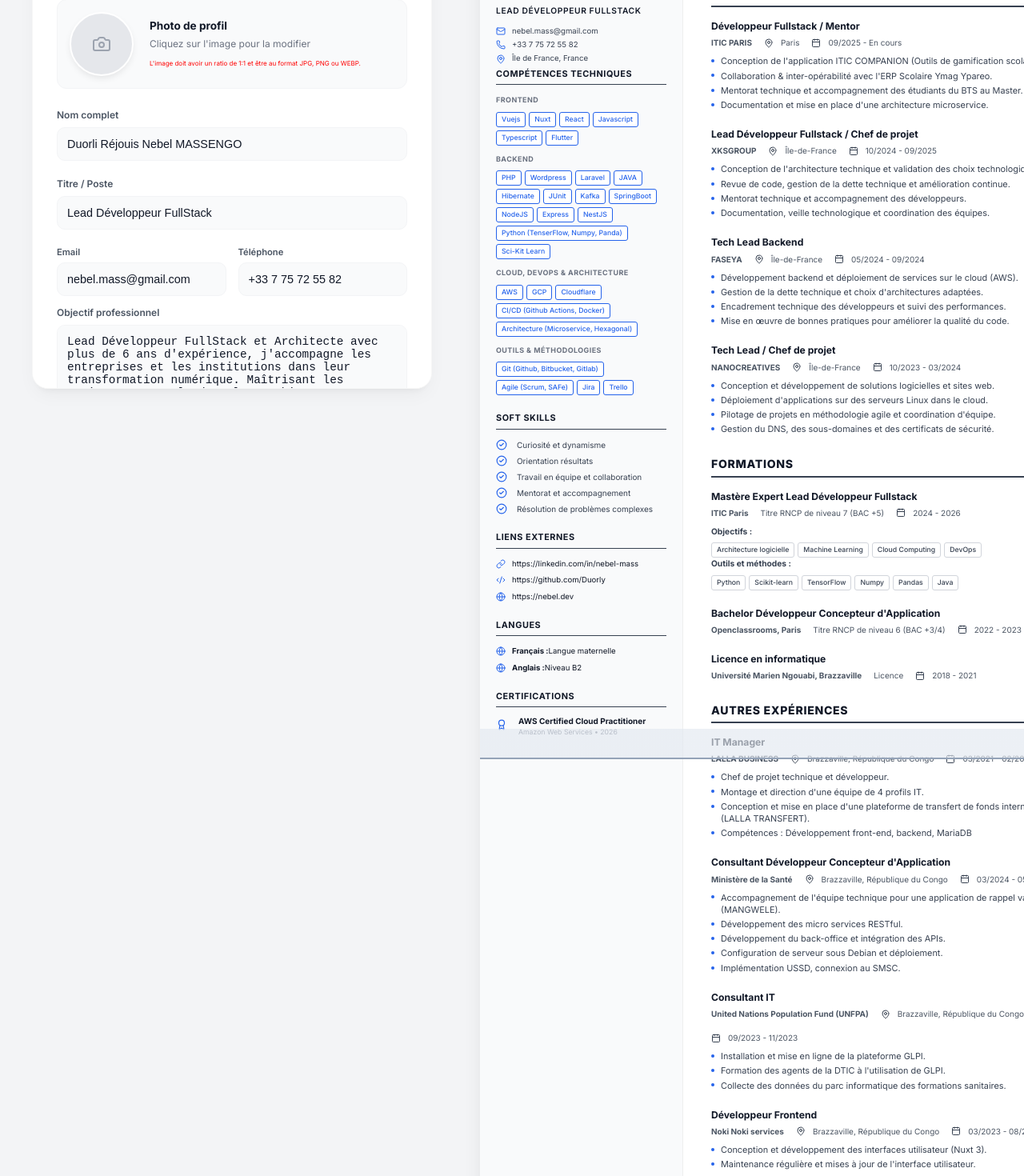
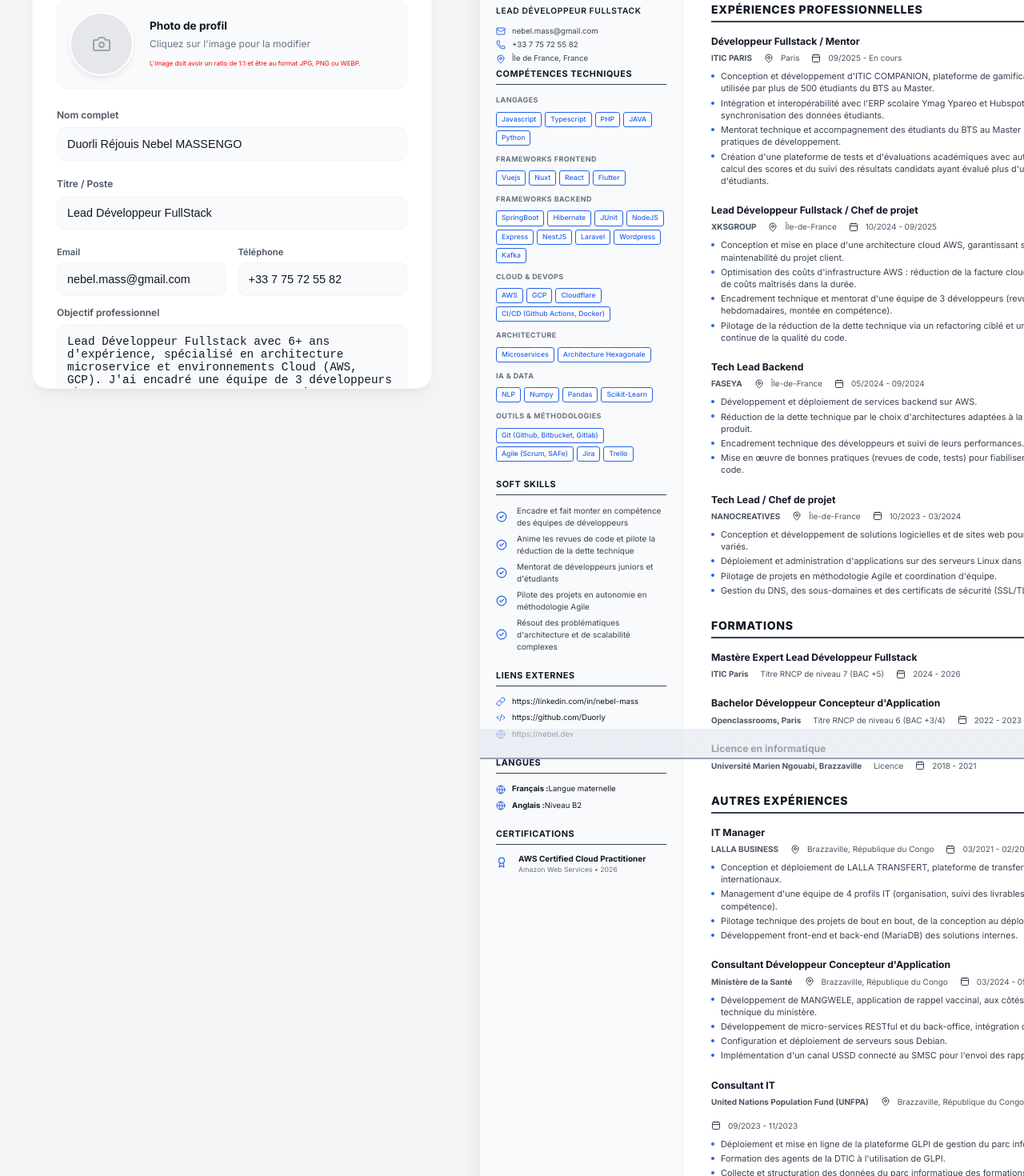
Before and after one commit to Duorly/CV_BUILDER, a React (Vite) app: page / in a window 1280 px wide. Shown: the part 300-1770 px from the top of the page at 80% size. Built offline with nearby package versions, Linux system fonts and the light colour scheme.

Commit message:
refactor: update resume content and optimize ATS configuration for improved professional profile clarity

```diff
--- a/src/components/ATSOptimizer.jsx
+++ b/src/components/ATSOptimizer.jsx
@@ -33,7 +33,8 @@ const PROVIDERS = {
   },
 };
 
-async function callAnthropic(apiKey, data, jobOffer) {
+async function callAnthropic(apiKey, data, jobOffer, retryCount = 0) {
+  try {
     const response = await fetch('https://api.anthropic.com/v1/messages', {
       method: 'POST',
       headers: {
@@ -43,7 +44,7 @@ async function callAnthropic(apiKey, data, jobOffer) {
         'anthropic-dangerous-direct-browser-access': 'true',
       },
       body: JSON.stringify({
-      model: 'claude-sonnet-4-6',
+        model: 'claude-3-5-sonnet-latest',
         max_tokens: 8096,
         system: SYSTEM_PROMPT,
         messages: [
@@ -56,8 +57,14 @@ async function callAnthropic(apiKey, data, jobOffer) {
     });
 
     if (!response.ok) {
+      if (response.status === 429 && retryCount < 3) {
+        const delay = Math.pow(2, retryCount + 1) * 1000 + Math.random() * 1000;
+        console.warn(`Anthropic 429 hit. Retrying in ${delay}ms...`);
+        await new Promise(resolve => setTimeout(resolve, delay));
+        return callAnthropic(apiKey, data, jobOffer, retryCount + 1);
+      }
       if (response.status === 429) {
-      throw new Error("Quota API dépassé. Veuillez patienter quelques instants ou vérifier le solde/les limites de votre clé Anthropic.");
+        throw new Error("Quota API Anthropic dépassé. Veuillez patienter quelques instants.");
       }
       const errorData = await response.json().catch(() => ({}));
       throw new Error(errorData.error?.message || `Erreur API Anthropic: ${response.status}`);
@@ -65,11 +72,15 @@ async function callAnthropic(apiKey, data, jobOffer) {
 
     const result = await response.json();
     return result.content[0]?.text || '';
+  } catch (err) {
+    throw err;
+  }
 }
 
-async function callGemini(apiKey, data, jobOffer) {
-  const url = `https://generativelanguage.googleapis.com/v1beta/models/gemini-flash-latest:generateContent?key=${apiKey}`;
+async function callGemini(apiKey, data, jobOffer, retryCount = 0) {
+  const url = `https://generativelanguage.googleapis.com/v1beta/models/gemini-3-flash:generateContent?key=${apiKey}`;
 
+  try {
     const response = await fetch(url, {
       method: 'POST',
       headers: { 'Content-Type': 'application/json' },
@@ -94,17 +105,25 @@ async function callGemini(apiKey, data, jobOffer) {
     });
 
     if (!response.ok) {
+      if (response.status === 429 && retryCount < 3) {
+        const delay = Math.pow(2, retryCount + 1) * 1000 + Math.random() * 1000;
+        console.warn(`Gemini 429 hit. Retrying in ${delay}ms...`);
+        await new Promise(resolve => setTimeout(resolve, delay));
+        return callGemini(apiKey, data, jobOffer, retryCount + 1);
+      }
       if (response.status === 429) {
-      throw new Error("Quota API dépassé (Trop de requêtes). Veuillez patienter quelques instants ou vérifier les limites/facturation de votre clé Google.");
+        throw new Error("Quota API Gemini dépassé (Trop de requêtes). Veuillez patienter quelques instants.");
       }
       const errorData = await response.json().catch(() => ({}));
-    const msg =
-      errorData.error?.message || `Erreur API Gemini: ${response.status}`;
+      const msg = errorData.error?.message || `Erreur API Gemini: ${response.status}`;
       throw new Error(msg);
     }
 
     const result = await response.json();
     return result.candidates?.[0]?.content?.parts?.[0]?.text || '';
+  } catch (err) {
+    throw err;
+  }
 }
 
 function extractJson(raw) {
--- a/src/data/resumeData.json
+++ b/src/data/resumeData.json
@@ -6,46 +6,65 @@
     "phone": "+33 7 75 72 55 82",
     "location": "Île de France, France",
     "photo": "",
-    "objective": "Lead Développeur FullStack et Architecte avec plus de 6 ans d'expérience, j'accompagne les entreprises et les institutions dans leur transformation numérique. Maîtrisant les environnements Cloud et les architectures complexes, je pilote le développement de solutions web de bout en bout, tout en assurant le mentorat technique des équipes. Orienté résultats, j'allie excellence technique et impact métier pour garantir la réussite de vos projets stratégiques."
+    "objective": "Lead Développeur Fullstack avec 6+ ans d'expérience, spécialisé en architecture microservice et environnements Cloud (AWS, GCP). J'ai encadré une équipe de 3 développeurs chez XKSGROUP et conçu ITIC Companion, une plateforme de gamification scolaire utilisée par plus de 500 étudiants du BTS au Master. Je conjugue expertise technique full-stack (React, Vue, Spring Boot, NestJS) et leadership d'équipe pour livrer des solutions robustes, scalables et alignées sur les enjeux métier."
   },
   "mainSkills": [
     {
-      "category": "Frontend",
+      "category": "Langages",
+      "skills": [
+        "Javascript",
+        "Typescript",
+        "PHP",
+        "JAVA",
+        "Python"
+      ]
+    },
+    {
+      "category": "Frameworks Frontend",
       "skills": [
         "Vuejs",
         "Nuxt",
         "React",
-        "Javascript",
-        "Typescript",
         "Flutter"
       ]
     },
     {
-      "category": "Backend",
+      "category": "Frameworks Backend",
       "skills": [
-        "PHP",
-        "Wordpress",
-        "Laravel",
-        "JAVA",
+        "SpringBoot",
         "Hibernate",
         "JUnit",
-        "Kafka",
-        "SpringBoot",
         "NodeJS",
         "Express",
         "NestJS",
-        "Python (TenserFlow, Numpy, Panda)",
-        "Sci-Kit Learn"
+        "Laravel",
+        "Wordpress",
+        "Kafka"
       ]
     },
     {
-      "category": "Cloud, DevOps & Architecture",
+      "category": "Cloud & DevOps",
       "skills": [
         "AWS",
         "GCP",
         "Cloudflare",
-        "CI/CD (Github Actions, Docker)",
-        "Architecture (Microservice, Hexagonal)"
+        "CI/CD (Github Actions, Docker)"
+      ]
+    },
+    {
+      "category": "Architecture",
+      "skills": [
+        "Microservices",
+        "Architecture Hexagonale"
+      ]
+    },
+    {
+      "category": "IA & Data",
+      "skills": [
+        "NLP",
+        "Numpy",
+        "Pandas",
+        "Scikit-Learn"
       ]
     },
     {
@@ -59,11 +78,11 @@
     }
   ],
   "softSkills": [
-    "Curiosité et dynamisme",
-    "Orientation résultats",
-    "Travail en équipe et collaboration",
-    "Mentorat et accompagnement",
-    "Résolution de problèmes complexes"
+    "Encadre et fait monter en compétence des équipes de développeurs",
+    "Anime les revues de code et pilote la réduction de la dette technique",
+    "Mentorat de développeurs juniors et d'étudiants",
+    "Pilote des projets en autonomie en méthodologie Agile",
+    "Résout des problématiques d'architecture et de scalabilité complexes"
   ],
   "socialLinks": [
     {
@@ -102,10 +121,10 @@
       "location": "Paris",
       "period": "09/2025 - En cours",
       "details": [
-        "Conception de l'application ITIC COMPANION (Outils de gamification scolaire).",
-        "Collaboration & inter-opérabilité avec l'ERP Scolaire Ymag Ypareo.",
-        "Mentorat technique et accompagnement des étudiants du BTS au Master.",
-        "Documentation et mise en place d'une architecture microservice."
+        "Conception et développement d'ITIC COMPANION, plateforme de gamification scolaire utilisée par plus de 500 étudiants du BTS au Master.",
+        "Intégration et interopérabilité avec l'ERP scolaire Ymag Ypareo et Hubspot pour la synchronisation des données étudiants.",
+        "Mentorat technique et accompagnement des étudiants du BTS au Master sur les bonnes pratiques de développement.",
+        "Création d'une plateforme de tests et d'évaluations académiques avec automatisation du calcul des scores et du suivi des résultats candidats ayant évalué plus d'un millier d'étudiants."
       ]
     },
     {
@@ -114,10 +133,10 @@
       "location": "Île-de-France",
       "period": "10/2024 - 09/2025",
       "details": [
-        "Conception de l'architecture technique et validation des choix technologiques.",
-        "Revue de code, gestion de la dette technique et amélioration continue.",
-        "Mentorat technique et accompagnement des développeurs.",
-        "Documentation, veille technologique et coordination des équipes."
+        "Conception et mise en place d'une architecture cloud AWS, garantissant scalabilité et maintenabilité du projet client.",
+        "Optimisation des coûts d'infrastructure AWS : réduction de la facture cloud et maintien de coûts maîtrisés dans la durée.",
+        "Encadrement technique et mentorat d'une équipe de 3 développeurs (revues de code hebdomadaires, montée en compétence).",
+        "Pilotage de la réduction de la dette technique via un refactoring ciblé et une amélioration continue de la qualité du code."
       ]
     },
     {
@@ -126,10 +145,10 @@
       "location": "Île-de-France",
       "period": "05/2024 - 09/2024",
       "details": [
-        "Développement backend et déploiement de services sur le cloud (AWS).",
-        "Gestion de la dette technique et choix d'architectures adaptées.",
-        "Encadrement technique des développeurs et suivi des performances.",
-        "Mise en œuvre de bonnes pratiques pour améliorer la qualité du code."
+        "Développement et déploiement de services backend sur AWS.",
+        "Réduction de la dette technique par le choix d'architectures adaptées à la croissance du produit.",
+        "Encadrement technique des développeurs et suivi de leurs performances.",
+        "Mise en œuvre de bonnes pratiques (revues de code, tests) pour fiabiliser la qualité du code."
       ]
     },
     {
@@ -138,10 +157,10 @@
       "location": "Île-de-France",
       "period": "10/2023 - 03/2024",
       "details": [
-        "Conception et développement de solutions logicielles et sites web.",
-        "Déploiement d'applications sur des serveurs Linux dans le cloud.",
-        "Pilotage de projets en méthodologie agile et coordination d'équipe.",
-        "Gestion du DNS, des sous-domaines et des certificats de sécurité."
+        "Conception et développement de solutions logicielles et de sites web pour des clients variés.",
+        "Déploiement et administration d'applications sur des serveurs Linux dans le cloud.",
+        "Pilotage de projets en méthodologie Agile et coordination d'équipe.",
+        "Gestion du DNS, des sous-domaines et des certificats de sécurité (SSL/TLS)."
       ]
     }
   ],
@@ -150,22 +169,7 @@
       "title": "Mastère Expert Lead Développeur Fullstack",
       "school": "ITIC Paris",
       "degree": "Titre RNCP de niveau 7 (BAC +5)",
-      "period": "2024 - 2026",
-      "objectives": [
-        "Architecture logicielle",
-        "Machine Learning",
-        "Cloud Computing",
-        "DevOps"
-      ],
-      "tools": [
-        "Python",
-        "Scikit-learn",
-        "TensorFlow",
-        "Numpy",
-        "Pandas",
-        "Java"
-      ],
-      "details": []
+      "period": "2024 - 2026"
     },
     {
       "title": "Bachelor Développeur Concepteur d'Application",
@@ -196,10 +200,10 @@
       "location": "Brazzaville, République du Congo",
       "period": "03/2021 - 02/2023",
       "details": [
-        "Chef de projet technique et développeur.",
-        "Montage et direction d'une équipe de 4 profils IT.",
-        "Conception et mise en place d'une plateforme de transfert de fonds internationaux (LALLA TRANSFERT).",
-        "Compétences : Développement front-end, backend, MariaDB"
+        "Conception et déploiement de LALLA TRANSFERT, plateforme de transfert de fonds internationaux.",
+        "Management d'une équipe de 4 profils IT (organisation, suivi des livrables, montée en compétence).",
+        "Pilotage technique des projets de bout en bout, de la conception au déploiement.",
+        "Développement front-end et back-end (MariaDB) des solutions internes."
       ]
     },
     {
@@ -208,11 +212,10 @@
       "location": "Brazzaville, République du Congo",
       "period": "03/2024 - 05/2024",
       "details": [
-        "Accompagnement de l'équipe technique pour une application de rappel vaccinal (MANGWELE).",
-        "Développement des micro services RESTful.",
-        "Développement du back-office et intégration des APIs.",
-        "Configuration de serveur sous Debian et déploiement.",
-        "Implémentation USSD, connexion au SMSC."
+        "Développement de MANGWELE, application de rappel vaccinal, aux côtés de l'équipe technique du ministère.",
+        "Développement de micro-services RESTful et du back-office, intégration des APIs.",
+        "Configuration et déploiement de serveurs sous Debian.",
+        "Implémentation d'un canal USSD connecté au SMSC pour l'envoi des rappels."
       ]
     },
     {
@@ -221,9 +224,9 @@
       "location": "Brazzaville, République du Congo",
       "period": "09/2023 - 11/2023",
       "details": [
-        "Installation et mise en ligne de la plateforme GLPI.",
+        "Déploiement et mise en ligne de la plateforme GLPI de gestion du parc informatique.",
         "Formation des agents de la DTIC à l'utilisation de GLPI.",
-        "Collecte des données du parc informatique des formations sanitaires."
+        "Collecte et structuration des données du parc informatique des formations sanitaires."
       ]
     },
     {
@@ -232,8 +235,8 @@
       "location": "Brazzaville, République du Congo",
       "period": "03/2023 - 08/2023",
       "details": [
-        "Conception et développement des interfaces utilisateur (Nuxt 3).",
-        "Maintenance régulière et mises à jour de l'interface utilisateur."
+        "Conception et développement des interfaces utilisateur en Nuxt 3.",
+        "Maintenance et mise à jour continue de l'interface utilisateur en production."
       ]
     },
     {
@@ -242,8 +245,8 @@
       "location": "Bruxelles, Belgique",
       "period": "01/2022 - 05/2022",
       "details": [
-        "Développement d'une solution numérique mutualisée (mise en relation producteurs, distributeurs, consommateurs) pour le PRCCE II au Congo, financement UE.",
-        "Appui méthodologique et technique (conception, développement, déploiement) et intégration de la solution à la plateforme de gestion du PRCCE II.",
+        "Développement d'une solution numérique mutualisée mettant en relation producteurs, distributeurs et consommateurs, pour le programme PRCCE II (financement UE) au Congo.",
+        "Conception, développement et déploiement de la solution, intégrée à la plateforme de gestion du PRCCE II.",
         "Accompagnement des acteurs et clusters cibles à l'exploitation et la maintenance de la solution."
       ]
     },
@@ -253,9 +256,9 @@
       "location": "Brazzaville, République du Congo",
       "period": "01/2020 - 03/2021",
       "details": [
-        "Conception de sites internet et applications web (HTML, CSS, JS).",
-        "Assurance de la sécurité et de la qualité des contenus CMS.",
-        "Création d'interfaces utilisateurs alignées avec l'expérience de marque."
+        "Conception et développement de sites internet et applications web (HTML, CSS, JS).",
+        "Sécurisation et fiabilisation des contenus CMS.",
+        "Création d'interfaces utilisateur alignées avec l'identité de marque des clients."
       ]
     },
     {
@@ -264,7 +267,7 @@
       "location": "Brazzaville, République du Congo",
       "period": "10/2019 - 12/2019",
       "details": [
-        "Stage en développement web."
+        "Développement de fonctionnalités web sous la supervision de l'équipe technique."
       ]
     }
   ]
```
Lines whose indentation alone changed are shown as unchanged.
